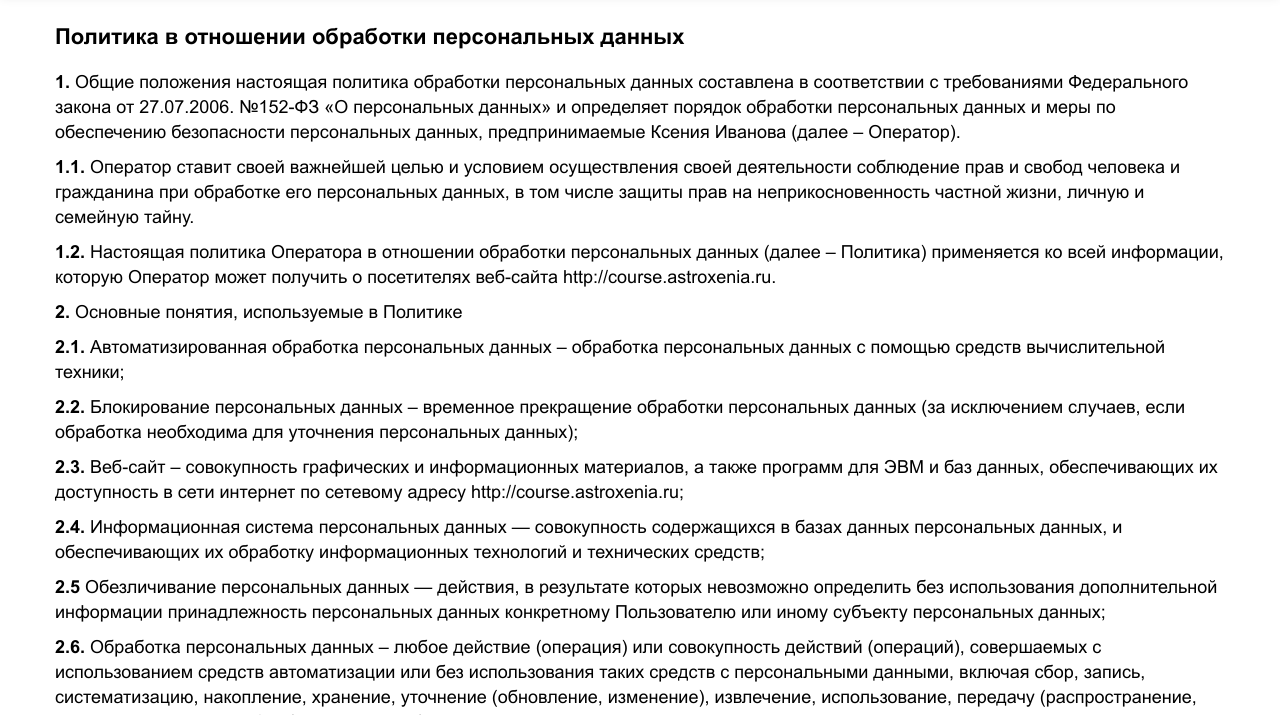
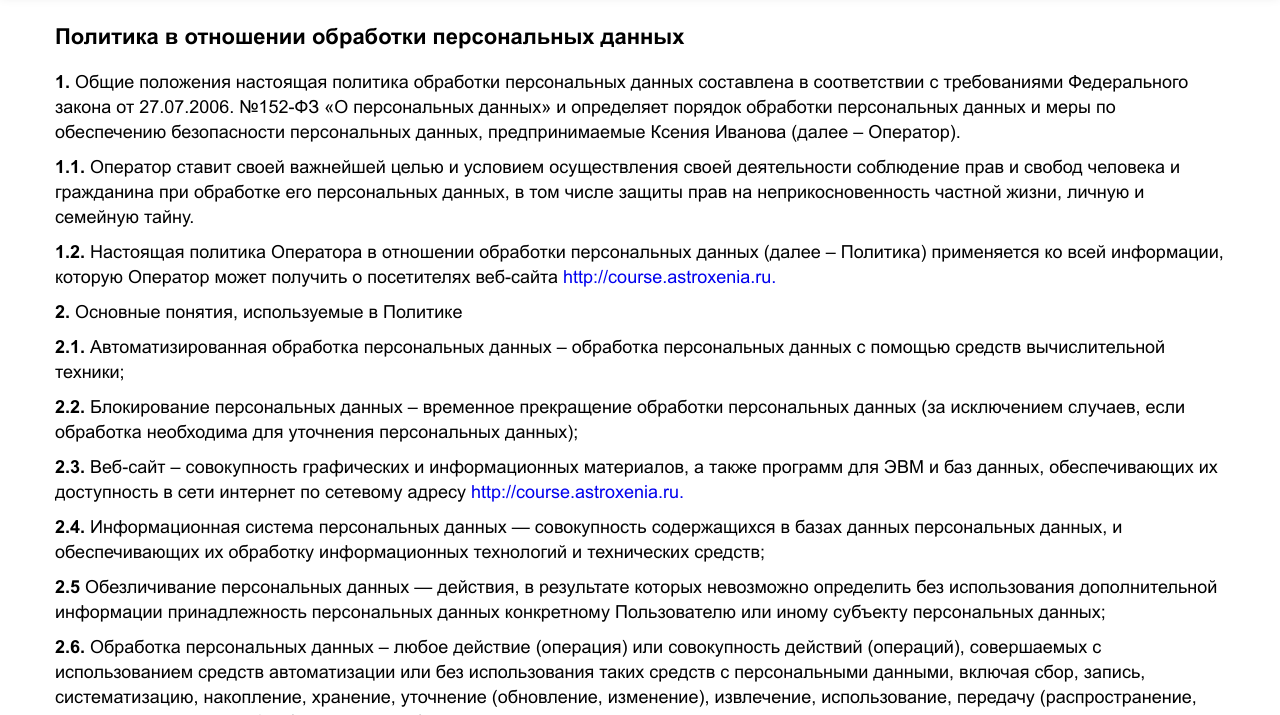
Before and after one commit to KilkaSenpai/-githum.io, a plain HTML site: page politics.html in a window 1280 px wide. Shown: the part 85-800 px from the top of the page. Drawn offline with Linux system fonts and the light colour scheme; files whose address does not match are found by name.

Commit message:
added politics

```diff
--- a/politics.html
+++ b/politics.html
@@ -122,7 +122,7 @@
                         <span class="politics__min-title">1.2.</span>
                         Настоящая политика Оператора в отношении обработки персональных данных (далее – Политика)
                         применяется ко всей информации, которую Оператор может получить о посетителях веб-сайта
-                        http://course.astroxenia.ru.
+                         <a class="politics__text-link" href="#">http://course.astroxenia.ru.</a>
                     </div>
                     <div class="politics__text">
                         <span class="politics__min-title">2.</span>
@@ -142,7 +142,7 @@
                         <span class="politics__min-title">2.3.</span>
                         Веб-сайт – совокупность графических и информационных материалов, а также программ для ЭВМ и баз
                         данных, обеспечивающих их доступность в сети интернет по сетевому адресу
-                        http://course.astroxenia.ru;
+                        <a class="politics__text-link" href="#">http://course.astroxenia.ru.</a>
                     </div>
                     <div class="politics__text">
                         <span class="politics__min-title">2.4.</span>
@@ -175,11 +175,11 @@
                     <div class="politics__text">
                         <span class="politics__min-title">2.8.</span>
                         Персональные данные – любая информация, относящаяся прямо или косвенно к определенному или
-                        определяемому Пользователю веб-сайта http://course.astroxenia.ru;
+                        определяемому Пользователю веб-сайта <a class="politics__text-link" href="#">http://course.astroxenia.ru.</a>
                     </div>
                     <div class="politics__text">
                         <span class="politics__min-title">2.9.</span>
-                        Пользователь – любой посетитель веб-сайта http://course.astroxenia.ru;
+                        Пользователь – любой посетитель веб-сайта <a class="politics__text-link" href="#">http://course.astroxenia.ru.</a>
                     </div>
                     <div class="politics__text">
                         <span class="politics__min-title">2.10.</span>
@@ -262,7 +262,7 @@
                         <span class="politics__min-title">5.1.</span>
                         Оператор обрабатывает персональные данные Пользователя только в случае их заполнения и/или
                         отправки Пользователем самостоятельно через специальные формы, расположенные на сайте
-                        http://course.astroxenia.ru. Заполняя соответствующие формы и/или отправляя свои персональные
+                        <a class="politics__text-link" href="#">http://course.astroxenia.ru.</a> Заполняя соответствующие формы и/или отправляя свои персональные
                         данные Оператору, Пользователь выражает свое согласие с данной Политикой.
                     </div>
                     <div class="politics__text">
@@ -335,7 +335,7 @@
                     </div>
                     <div class="politics__text">
                         <span class="politics__min-title">8.3.</span>
-                        Актуальная версия Политики в свободном доступе расположена в сети Интернет по адресу http://course.astroxenia.ru.
+                        Актуальная версия Политики в свободном доступе расположена в сети Интернет по адресу <a class="politics__text-link" href="#">http://course.astroxenia.ru.</a>
                     </div>
                 </div>
             </section>
```
